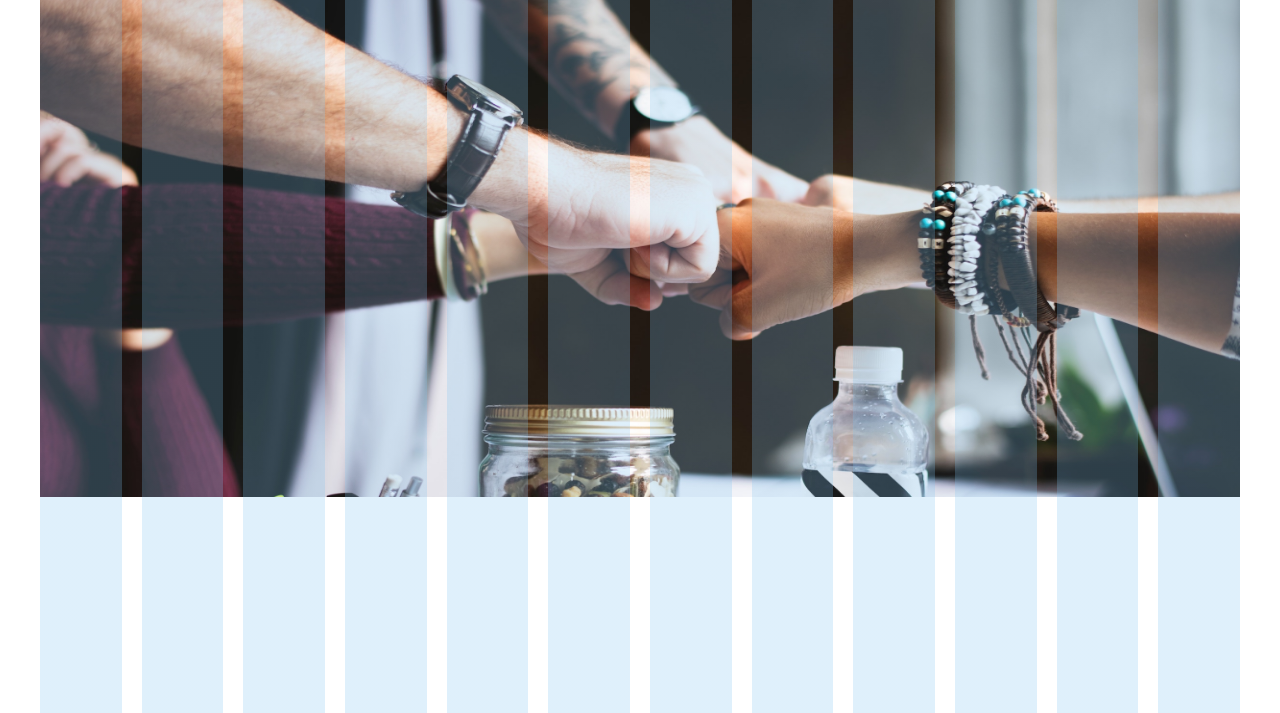
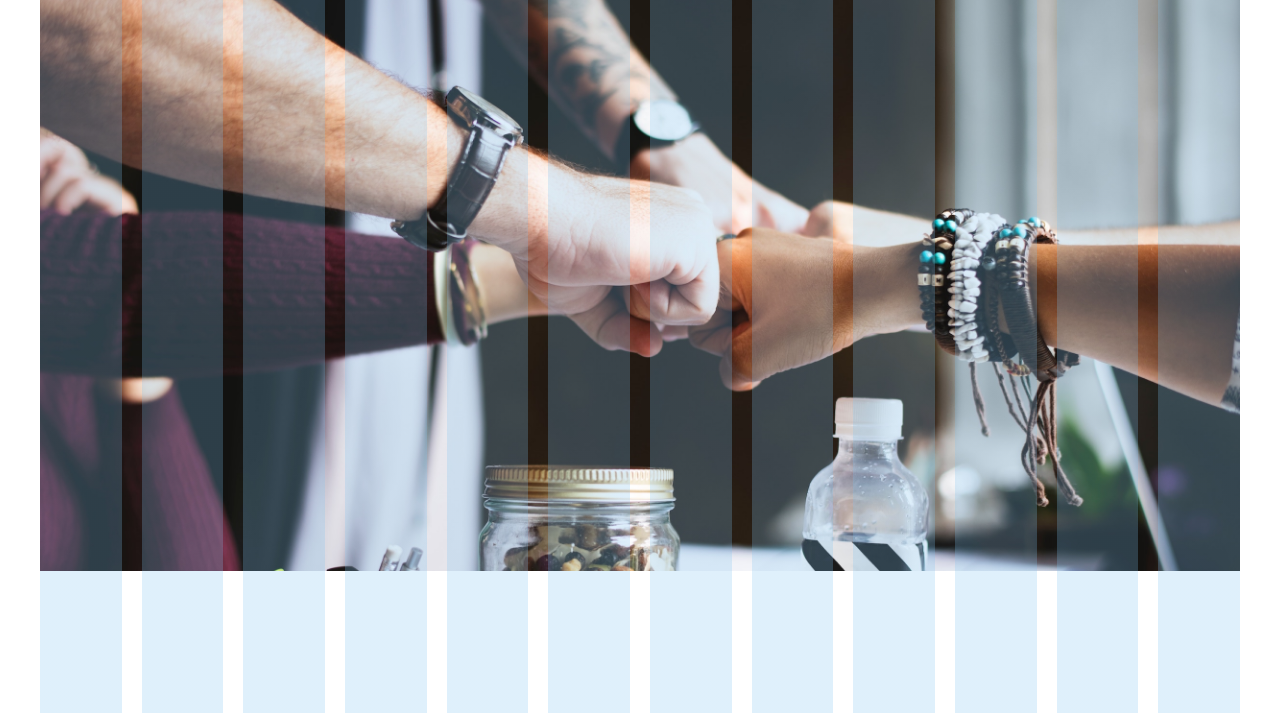
Before and after one commit to dezimba/Stortverkefni1, a plain HTML site: page kaupa.html in a window 1280 px wide. Shown: the part 87-800 px from the top of the page. Drawn offline with nearby package versions, Linux system fonts and the light colour scheme; files that its build step writes are made by us from their sources.

Commit message:
breytingar á kaupa.html

```diff
--- a/kaupa.html
+++ b/kaupa.html
@@ -17,13 +17,6 @@
         <li>Kaupa</li>
       </ul>
     </nav>
-    <style>
-    img {
-      background-size: cover;
-      width: 100%;
-      height: 500px;
-    }
-    </style>
     <header class = "header">
     <img src="bg-subpage.jpg" alt="">
   </header>
```
